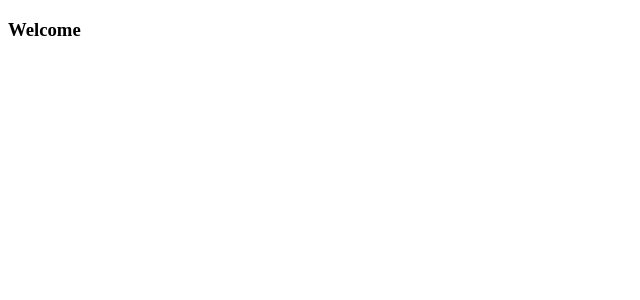
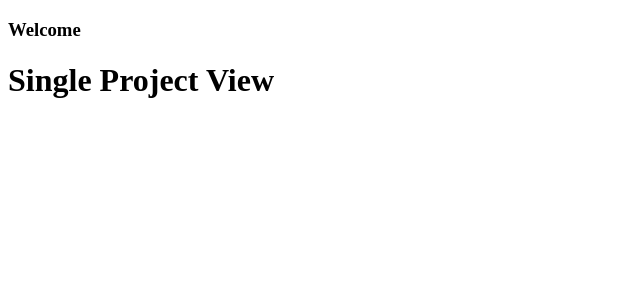
Before and after one commit to guitar6029/vuejs-masterclass, a Vue app: page /projects/1 in a window 1280 px wide. Before the commit this address had no page. Shown: the top 300 px of the page, without its empty margins (0-640 px from the left). Built offline with nearby package versions, Linux system fonts and the light colour scheme.

Commit message:
added Single Project Viee component and route

```diff
--- a/src/router/index.ts
+++ b/src/router/index.ts
@@ -6,12 +6,17 @@ const router = createRouter({
     {
       path: '/',
       name: 'home',
-      component: () => import('../views/HomeView.vue'),
+      component: () => import('@/views/HomeView.vue'),
     },
     {
       path: '/projects',
       name: 'projects',
-      component: () => import('../views/ProjectsView.vue'),
+      component: () => import('@/views/ProjectsView.vue'),
+    },
+    {
+      path: '/projects/:id',
+      name: 'project',
+      component: () => import('@/views/SingleProjectView.vue'),
     },
   ],
 })
--- /dev/null
+++ b/src/views/SingleProjectView.vue
@@ -0,0 +1,6 @@
+<script setup lang="ts"></script>
+<template>
+  <div>
+    <h1>Single Project View</h1>
+  </div>
+</template>
```
